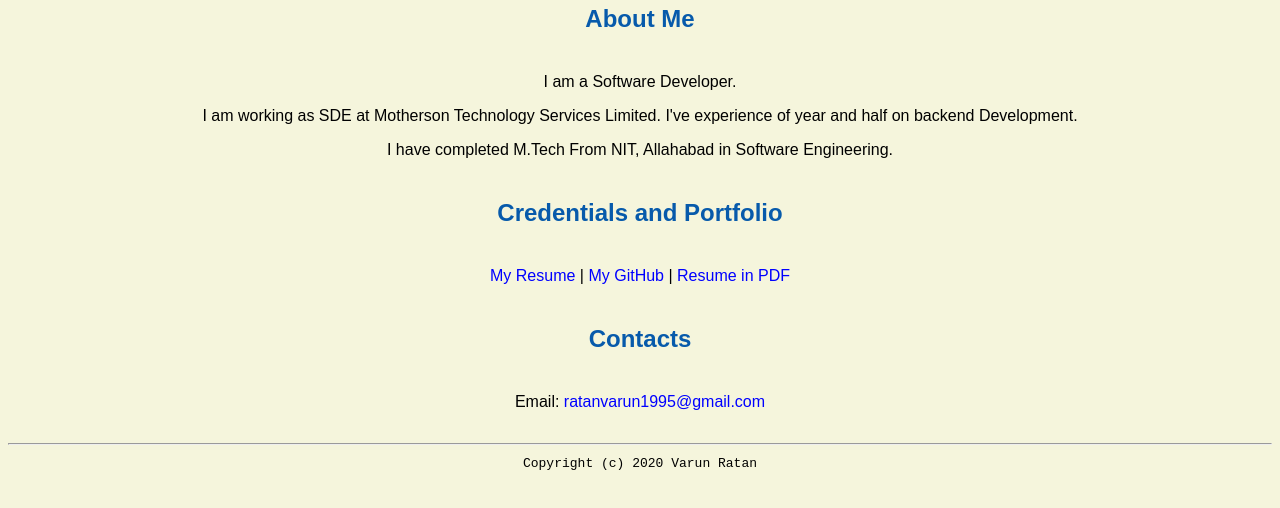
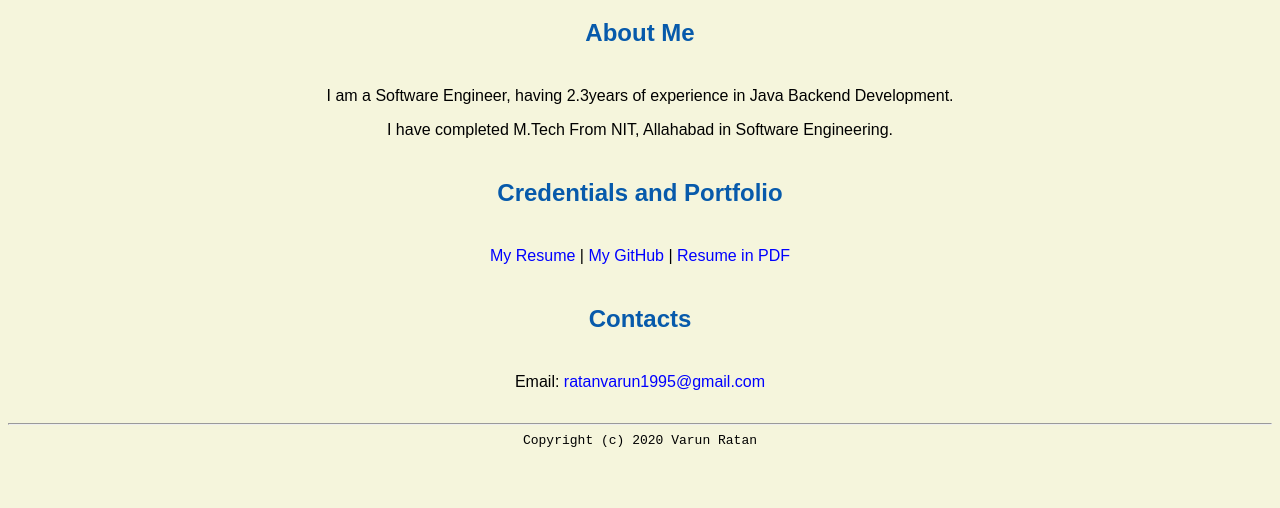
Before and after one commit to varun-ratan/varun19101995.github.io, a plain HTML site: page index.html in a window 1280 px wide. Shown: the part 282-790 px from the top of the page. Drawn offline with Linux system fonts and the light colour scheme.

Commit message:
Update index.html

```diff
--- a/index.html
+++ b/index.html
@@ -1,4 +1,4 @@
-<!DOCTYPE html>
+i<!DOCTYPE html>
 <html lang="en">
 <header>
 <title>Varun Ratan's Portal</title>
@@ -13,8 +13,7 @@
 <img src="images/images.jpg" alt="banner">
 <h1>Varun Ratan's Portal</h1>
 <h2>About Me</h2>
-<p>I am a Software Developer.</p>
-<p>I am working as SDE at Motherson Technology Services Limited. I've experience of year and half on backend Development.</p>
+<p>I am a Software Engineer, having 2.3years of experience in Java Backend Development.</p>
 <p> I have completed M.Tech From NIT, Allahabad in Software Engineering.</p>
 <h2>Credentials and Portfolio</h2>
 <p><a href="resume.html">My Resume</a> | <a href="https://github.com/varun19101995">My GitHub</a> | <a href="/VarunRatan_Resume.pdf">Resume in PDF</a></p>
```
